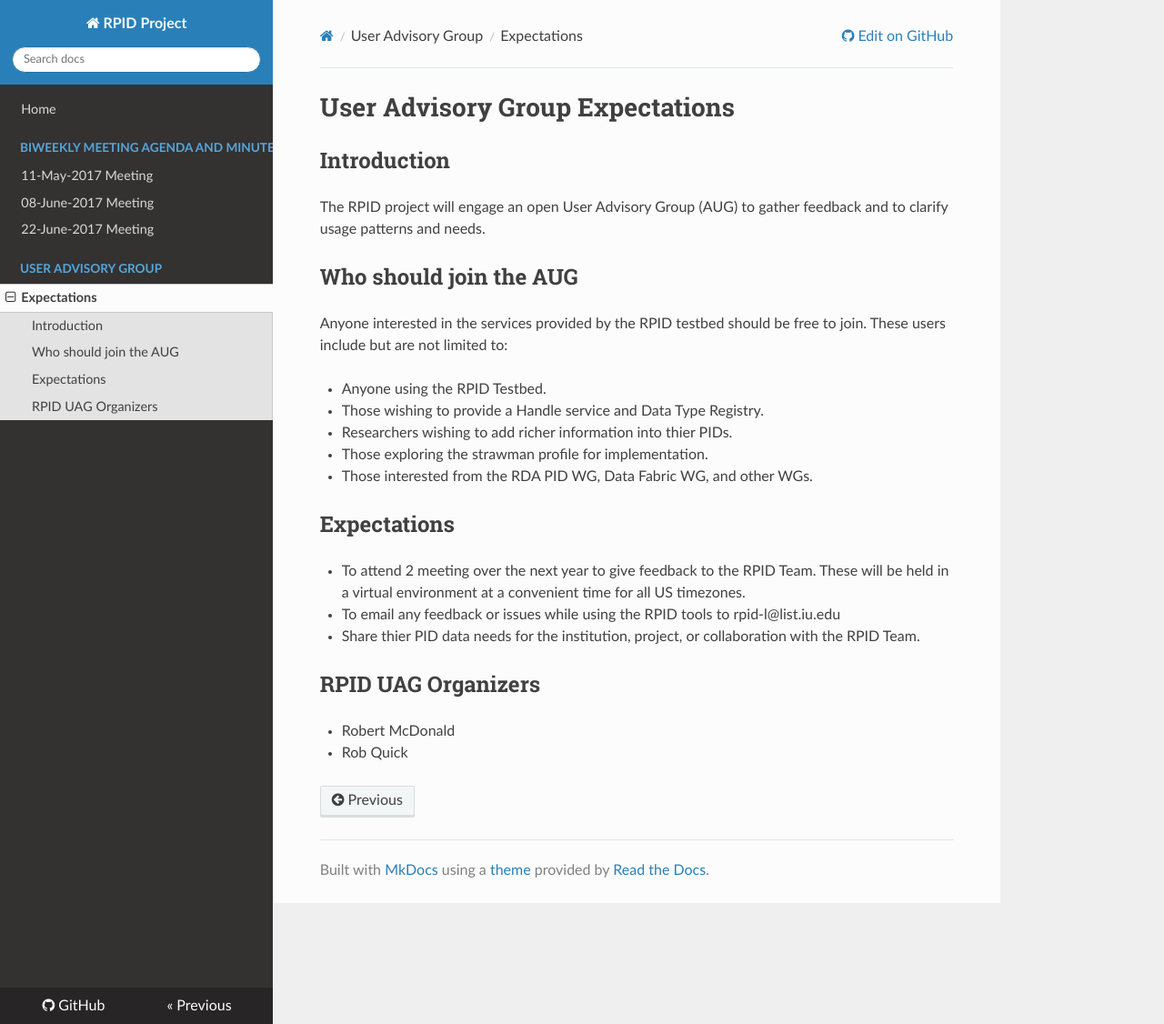
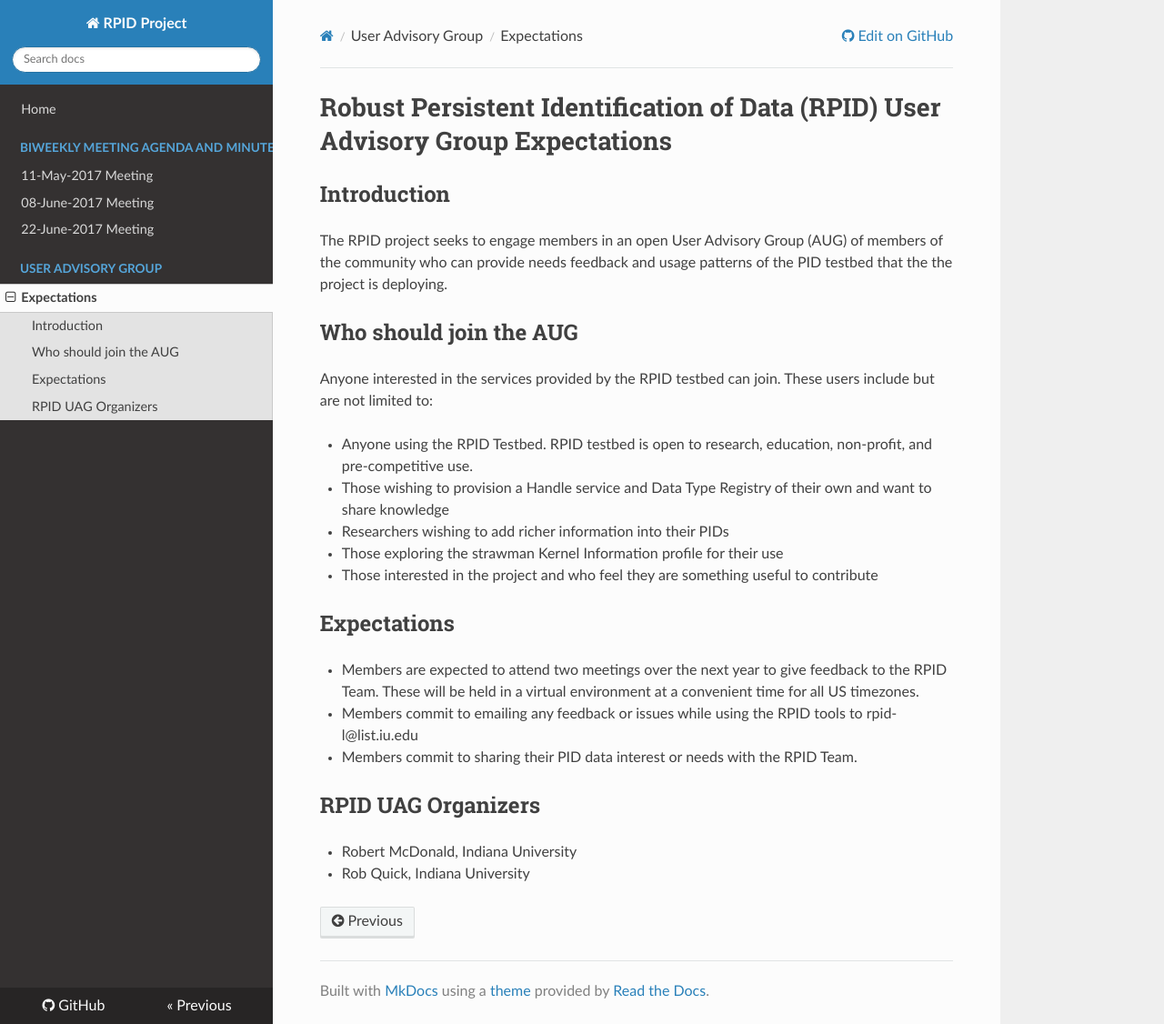
Before and after one commit to rpidproject/rpid, an MkDocs documentation site: the page built from docs/UAG-Expectations.md, in a window 1280 px wide and 1126 px high. Shown: the whole window at 91% size. Built offline with MkDocs 1.6.1, drawn with Linux system fonts in a browser that asks for light colours; nearby versions of some CDN libraries; old or Windows-style settings are respelled for this version of MkDocs.

Commit message:
Update UAG-Expectations.md
edit pass 7/5/17 bp

```diff
--- a/docs/UAG-Expectations.md
+++ b/docs/UAG-Expectations.md
@@ -1,24 +1,24 @@
-# User Advisory Group Expectations
+# Robust Persistent Identification of Data (RPID) User Advisory Group Expectations
 
 ## Introduction
 
-The RPID project will engage an open User Advisory Group (AUG) to gather feedback and to clarify usage patterns and needs.
+The RPID project seeks to engage members in an open User Advisory Group (AUG) of members of the community who can provide needs feedback and usage patterns of the PID testbed that the the project is deploying.
 
 ## Who should join the AUG
 
-Anyone interested in the services provided by the RPID testbed should be free to join. These users include but are not limited to:
+Anyone interested in the services provided by the RPID testbed can join. These users include but are not limited to:
 
-   * Anyone using the RPID Testbed.
-   * Those wishing to provide a Handle service and Data Type Registry.
-   * Researchers wishing to add richer information into thier PIDs.
-   * Those exploring the strawman profile for implementation.
-   * Those interested from the RDA PID WG, Data Fabric WG, and other WGs.
+   * Anyone using the RPID Testbed. RPID testbed is open to research, education, non-profit, and pre-competitive use.
+   * Those wishing to provision a Handle service and Data Type Registry of their own and want to share knowledge
+   * Researchers wishing to add richer information into their PIDs
+   * Those exploring the strawman Kernel Information profile for their use
+   * Those interested in the project and who feel they are something useful to contribute
 
 ## Expectations
-   * To attend 2 meeting over the next year to give feedback to the RPID Team. These will be held in a virtual environment at a convenient time for all US timezones.
-   * To email any feedback or issues while using the RPID tools to rpid-l@list.iu.edu
-   * Share thier PID data needs for the institution, project, or collaboration with the RPID Team.
+   * Members are expected to attend two meetings over the next year to give feedback to the RPID Team. These will be held in a virtual environment at a convenient time for all US timezones.
+   * Members commit to emailing any feedback or issues while using the RPID tools to rpid-l@list.iu.edu
+   * Members commit to sharing their PID data interest or needs with the RPID Team.
 
 ## RPID UAG Organizers
-   * Robert McDonald
-   * Rob Quick
+   * Robert McDonald, Indiana University
+   * Rob Quick, Indiana University
```
